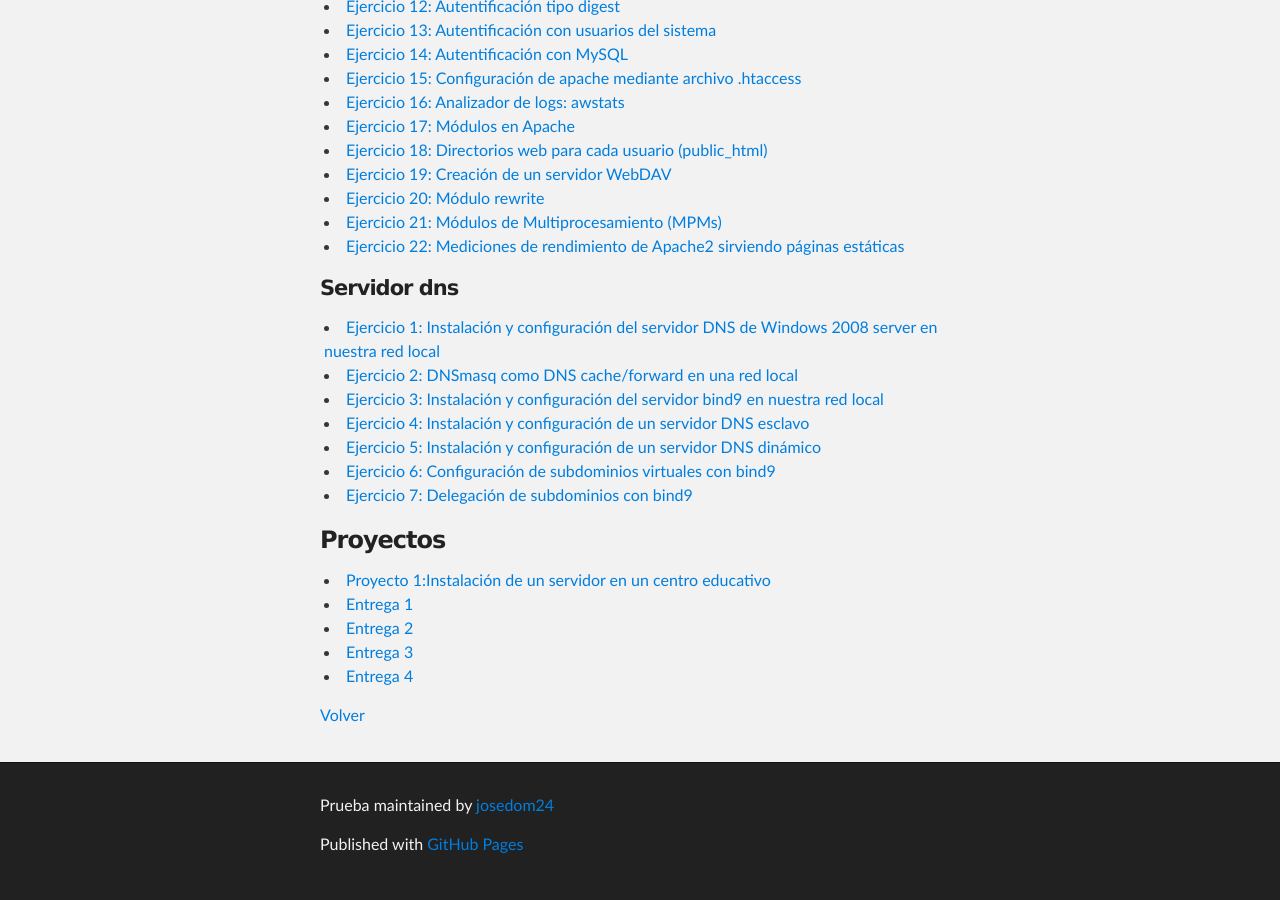
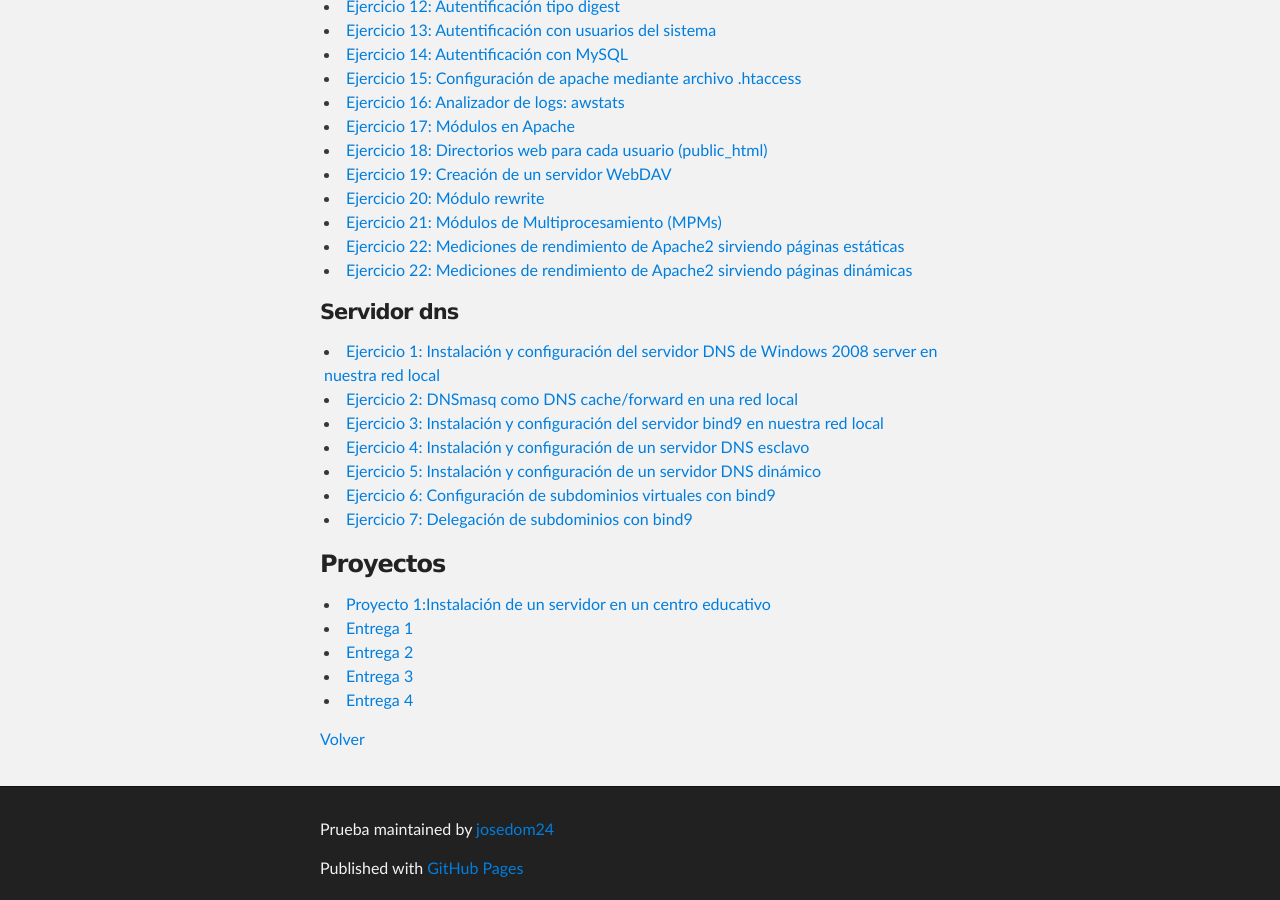
Before and after one commit to josedom24/josedom24.github.io, a Jekyll site: the page built from mod/serviciosgs/index.md, in a window 1280 px wide and 900 px high, scrolled down 677 px. Built offline with Jekyll 4.4.1, drawn with Linux system fonts in a browser that asks for light colours.

Commit message:
Update index.md

```diff
--- a/mod/serviciosgs/index.md
+++ b/mod/serviciosgs/index.md
@@ -35,6 +35,7 @@ tagline: CFGS ASIR
 * [Ejercicio 20: Módulo rewrite](e_web_20)
 * [Ejercicio 21: Módulos de Multiprocesamiento (MPMs)](e_web_21)
 * [Ejercicio 22: Mediciones de rendimiento de Apache2 sirviendo páginas estáticas](e_web_22)
+* [Ejercicio 22: Mediciones de rendimiento de Apache2 sirviendo páginas dinámicas](e_web_23)
 
 #### Servidor dns
 
```
